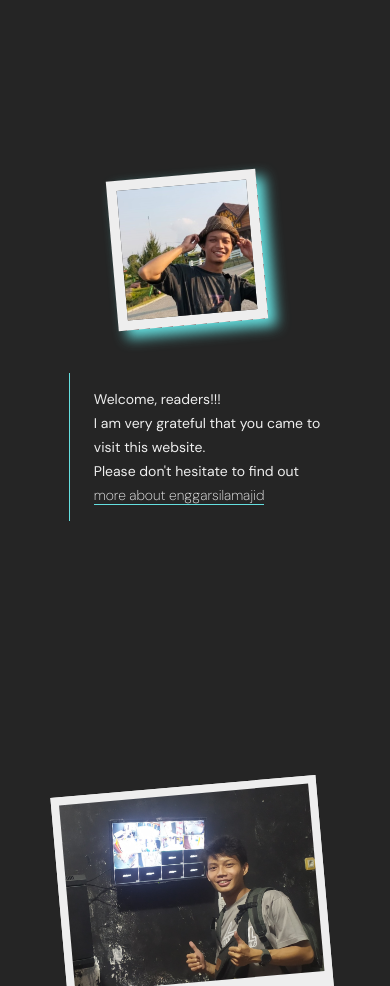
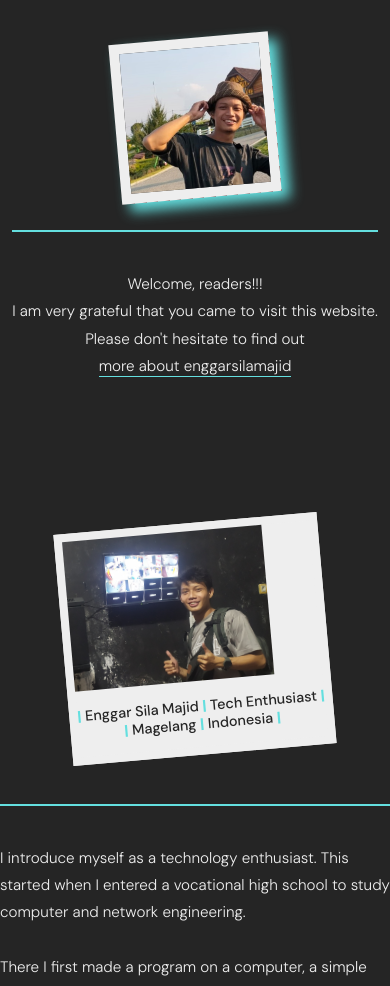
Before and after one commit to enggarsilamajid/profilenggar, a website built with Vite: page profilenggar/index.html in a window 390 px wide. Shown: the part 74-1060 px from the top of the page. Built offline with nearby package versions, Linux system fonts and the light colour scheme.

Commit message:
step 6 memperbaiki foundation visual dan layout architecture, meningkatkan readability dan modern feel

```diff
--- a/profilenggar/index.html
+++ b/profilenggar/index.html
@@ -53,6 +53,7 @@
     <main>
         <!-- section home start -->
         <section class="home" id="home">
+            <div class="container home-container">
             <div class="home-article">
                 <article class="greetings">
                     <p><label>Welcome, readers!!!
@@ -68,9 +69,11 @@
             <div class="home-image">
                 <img src="/images/profil1.jpg" />
             </div>
+            </div>
         </section>
         <!-- section about start -->
         <section class="about" id="about">
+            <div class="container about-container">
             <div class="about-image">
                 <aside>
                     <img src="/images/about.jpg" />
@@ -110,6 +113,7 @@
                     </p>
                 </article>
             </div>
+            </div>
         </section>
         <!-- section home end -->
     </main>
--- a/profilenggar/src/css/base/reset.css
+++ b/profilenggar/src/css/base/reset.css
@@ -38,3 +38,8 @@ body {
 
     overflow-x: hidden;
 }
+
+.container {
+    width: min(1120px, 100% - 2rem);
+    margin-inline: auto;
+}
--- a/profilenggar/src/css/sections/about.css
+++ b/profilenggar/src/css/sections/about.css
@@ -1,211 +1,186 @@
 .about {
+    min-height: 100vh;
+    display: flex;
+    align-items: center;
+    padding: 4rem 0;
+}
+
+.about-container {
     width: 100%;
-    height: 100vh;
+
     display: flex;
     align-items: center;
     justify-content: space-between;
-    padding: 0 12rem;
+    gap: 5rem;
+}
+
+.about-image {
+    flex-shrink: 0;
 }
 
 .about-image aside {
     text-align: center;
-    background-color: #EEEEEE;
-    border: 8px solid #EEEEEE;
+
+    background-color: var(--color-text);
+
+    border: 8px solid var(--color-text);
+
     transform: rotate(-5deg);
-    -webkit-transform: rotate(-5deg);
-    -moz-transform: rotate(-5deg);
-    -ms-transform: rotate(-5deg);
-    -o-transform: rotate(-5deg);
 }
 
 .about-image aside img {
     width: 360px;
+    display: block;
 }
 
 .about-image aside p {
     font-weight: 500;
-    font-size: 18px;
+    font-size: 1rem;
+
+    color: var(--color-bg);
+
+    margin-top: 1rem;
 }
 
 .about-image aside a {
     text-decoration: none;
-    color: #252525;
-    transition: all .2s ease-in-out;
-    -webkit-transition: all .2s ease-in-out;
-    -moz-transition: all .2s ease-in-out;
-    -ms-transition: all .2s ease-in-out;
-    -o-transition: all .2s ease-in-out;
+    color: var(--color-bg);
+
+    transition: all var(--transition-default);
 }
 
 .about-image aside a:hover {
-    cursor: pointer;
-    background-color: #252525;
-    font-weight: 600;
-    color: #64DFDF;
-    padding: 0 .3rem;
+    background-color: var(--color-bg);
+
+    color: var(--color-primary);
+
+    padding: 0 0.3rem;
 }
 
 .about-image aside p span {
     font-weight: 900;
-    font-size: 24px;
-    color: #64DFDF;
+    color: var(--color-primary);
 }
 
 .about-article {
-    border-left: 3px solid #64DFDF;
-    line-height: 1.5rem;
-    margin-top: 3rem;
-    color: #EEEEEE;
+    flex: 1;
+
+    max-width: 640px;
+
+    border-left: 3px solid var(--color-primary);
+
     padding-left: 2rem;
-    margin-left: 5rem;
+
+    color: var(--color-text);
+    overflow-wrap: break-word;
+}
+
+.about-article p {
+    line-height: 1.9rem;
+    font-weight: 300;
 }
 
 .about article span {
     display: flex;
-    justify-content: end;
+    justify-content: flex-end;
+    flex-wrap: wrap;
 }
 
 .about-article a {
-    padding: .2rem .6rem;
+    padding: 0.2rem 0.6rem;
+
     cursor: pointer;
-    border: 1px solid #64DFDF;
-    border-radius: .4rem;
-    -webkit-border-radius: .4rem;
-    -moz-border-radius: .4rem;
-    -ms-border-radius: .4rem;
-    -o-border-radius: .4rem;
-    transition: all .2s ease-in-out;
-    -webkit-transition: all .2s ease-in-out;
-    -moz-transition: all .2s ease-in-out;
-    -ms-transition: all .2s ease-in-out;
-    -o-transition: all .2s ease-in-out;
+
+    border: 1px solid var(--color-primary);
+    border-radius: var(--border-radius-sm);
+
+    transition: all var(--transition-default);
 }
 
 .about-article a:hover {
-    font-weight: 500;
-    cursor: pointer;
-    background-color: #64DFDF;
-    color: #252525;
+    background-color: var(--color-primary);
+    color: var(--color-bg);
 }
 
-
 @media screen and (max-width: 1024px) {
-    .about {
-        margin: 2rem 0;
-        padding: 0 5rem;
-        height: 100%;
+    .about-container {
+        gap: 3rem;
     }
 
     .about-image aside img {
-        width: 220px;
+        width: 280px;
+    }
+
+    .about-article {
+        padding-left: 1.5rem;
+    }
+}
+
+@media screen and (max-width: 950px) {
+    .about {
+        padding: 5rem 0;
+    }
+
+    .about-container {
+        flex-direction: column;
+        justify-content: center;
+        gap: 4rem;
+    }
+
+    .about-article {
+        max-width: 100%;
+        margin: 0;
+    }
+}
+
+@media screen and (max-width: 550px) {
+    .about {
+        min-height: auto;
+        padding: 4rem 0;
+    }
+
+    .about-container {
+        gap: 3rem;
+    }
+
+    .about-image aside img {
+        width: 240px;
     }
 
     .about-image aside p {
-        font-weight: 300;
-        font-size: 12px;
-    }
-
-    .about-image aside a:hover {
-        font-weight: 300;
-        padding: 0;
-    }
-
-    .about-image aside p span {
-        font-weight: 400;
-        font-size: 16px;
+        font-size: 0.9rem;
     }
 
     .about-article {
-        padding-left: 2rem;
-        margin-left: 3rem;
+        border-left: none;
+        border-top: 2px solid var(--color-primary);
+
+        padding-left: 0;
+        padding-top: 1.5rem;
+    }
+
+    .about-article p {
+        font-size: 1rem;
+        line-height: 1.8rem;
+    }
+
+    .about article span {
+      justify-content: center;
+    }
+
+    .about-article a {
+      width: 100%;
+      text-align: center;
     }
 }
 
-@media screen and (min-height: 1300px) {
-    .about {
-        flex-direction: column-reverse;
-        justify-content: center;
-        align-items: center;
-        height: 100vh;
-    }
-
-    .about-article {
-        margin-top: 0;
+@media screen and (max-width: 400px) {
+    .about-image aside img {
+        width: 200px;
     }
 
     .about-article p {
-        font-size: 22px;
-        line-height: 2rem;
-    }
-
-    .about-image {
-        margin-top: 2rem;
-    }
-
-    .about-image aside img {
-        width: 300px;
-    }
-
-    .about-image aside p {
-        font-size: 16px;
-    }
-}
-
-/* media screen max950px*/
-@media screen and (max-width: 950px) {
-    .about {
-        height: 100vh;
-    }
-
-    .about-article {
-        margin-top: 0;
-    }
-}
-
-/* media screen max450px*/
-@media screen and (max-width: 550px) {
-    .about {
-        margin-top: 1rem;
-        flex-direction: column;
-        justify-content: center;
-        align-items: center;
-        padding: 0 3rem;
-        height: 100%;
-    }
-
-    .about-image aside {
-        border: 8px solid #EEEEEE;
-    }
-
-    .about-image aside img {
-        width: 250px;
-    }
-
-    .about-image aside p {
-        font-size: 14px;
-    }
-
-    .about-image aside a:hover {
-        font-weight: 500;
-        padding: 0;
-    }
-
-    .about-article {
-        border: 1px solid #64DFDF;
-        padding: 0 1rem;
-        margin: 3rem 0;
-    }
-
-    .about-article p {
-        font-size: 19px;
+        font-size: 0.95rem;
         line-height: 1.7rem;
     }
 }
-
-/* media max 400px */
-@media screen and (max-width: 400px) {
-    .about-article p {
-        font-size: 14px;
-        line-height: 1.5rem;
-    }
-}
--- a/profilenggar/src/css/sections/home.css
+++ b/profilenggar/src/css/sections/home.css
@@ -1,138 +1,129 @@
 .home {
-    height: 100vh;
+    min-height: 100vh;
+    display: flex;
+    align-items: center;
+    padding-top: 5rem;
+}
+
+.home-container {
     width: 100%;
+
     display: flex;
+    align-items: center;
     justify-content: space-between;
-    padding: 0 12rem;
+    gap: 4rem;
 }
 
 .home-article {
+    flex: 1;
+
     display: flex;
     align-items: center;
-    justify-content: center;
 }
 
 .greetings {
-    color: #EEEEEE;
+    color: var(--color-text);
     padding-left: 1.5rem;
-    border-left: 1px solid #64DFDF;
+    border-left: 2px solid var(--color-primary);
 }
 
 .greetings p {
+    font-size: 1.125rem;
     line-height: 2rem;
-    font-size: 20px;
+    font-weight: 300;
 }
 
 .greetings p a {
-    font-weight: 200;
-    color: #EEEEEE;
+    color: var(--color-text);
     text-decoration: none;
-    border-bottom: 1px solid #64DFDF;
-    transition: all .2s ease-in-out;
-    -webkit-transition: all .2s ease-in-out;
-    -moz-transition: all .2s ease-in-out;
-    -ms-transition: all .2s ease-in-out;
-    -o-transition: all .2s ease-in-out;
+
+    border-bottom: 1px solid var(--color-primary);
+
+    transition: all var(--transition-default);
 }
 
 .greetings p a:hover {
-    font-weight: 300;
-    color: #64DFDF;
+    color: var(--color-primary);
 }
 
 .home-image {
+    flex-shrink: 0;
+
     display: flex;
     align-items: center;
     justify-content: center;
 }
 
 .home-image img {
-    box-shadow: .5rem .5rem .8rem #64DFDF;
-    border: 10px solid #EEEEEE;
-    height: 240px;
-    width: 240px;
-    margin-right: 1rem;
+    width: 260px;
+    aspect-ratio: 1 / 1;
+    object-fit: cover;
+
+    border: 10px solid var(--color-text);
+
+    box-shadow: var(--shadow-primary);
+
     transform: rotate(-5deg);
-    -webkit-transform: rotate(-5deg);
-    -moz-transform: rotate(-5deg);
-    -ms-transform: rotate(-5deg);
-    -o-transform: rotate(-5deg);
+
+    transition:
+        transform var(--transition-default);
 }
 
-@media screen and (max-width: 1024px) {
+.home-image img:hover {
+    transform: rotate(0deg) scale(1.03);
+}
+
+@media screen and (max-width: 950px) {
     .home {
-        padding: 0 7rem;
+        padding: 7rem 0 4rem;
+    }
+
+    .home-container {
+        flex-direction: column-reverse;
+        justify-content: center;
+        text-align: center;
+        gap: 3rem;
+    }
+
+    .home-article {
+        justify-content: center;
+    }
+
+    .greetings {
+        padding-left: 0;
+        border-left: none;
+        border-top: 2px solid var(--color-primary);
+        padding-top: 1.5rem;
     }
 }
 
-@media screen and (min-height: 1300px) {
+@media screen and (max-width: 550px) {
     .home {
-        flex-direction: column-reverse;
-        justify-content: center;
-        align-items: center;
+        min-height: auto;
+        padding: 7rem 0 4rem;
     }
 
-    .home-article {
-        margin-top: 5rem;
-    }
-
-    .home-image img {
-        width: 300px;
-        height: 300px;
-    }
-
-    .home-article p {
-        line-height: 2.5rem;
-        font-size: 24px;
-    }
-}
-
-/* media screen max950px*/
-@media screen and (max-width: 950px) {
-    .home {
-        flex-direction: column-reverse;
-        justify-content: center;
-        align-items: center;
-    }
-
-    .home-article {
-        margin-top: 5rem;
-    }
-}
-
-/* media screen max450px*/
-@media screen and (max-width: 550px) {
-    .home {
-        flex-direction: column-reverse;
-        justify-content: center;
-        align-items: center;
-        width: 100%;
-        padding: 0 4.3rem;
+    .home-container {
+        gap: 2rem;
     }
 
     .home-image img {
         width: 200px;
-        height: 200px;
     }
 
-    .home-article {
-        margin-top: 3rem;
-    }
-
-    .greetings p a:hover {
-        font-weight: 200;
+    .greetings p {
+        font-size: 1rem;
+        line-height: 1.8rem;
     }
 }
 
-/* media max 400px */
 @media screen and (max-width: 400px) {
     .home-image img {
-        width: 150px;
-        height: 150px;
+        width: 160px;
     }
 
-    .home-article p {
-        font-size: 14px;
-        line-height: 1.5rem;
+    .greetings p {
+        font-size: 0.95rem;
+        line-height: 1.7rem;
     }
 }
```
